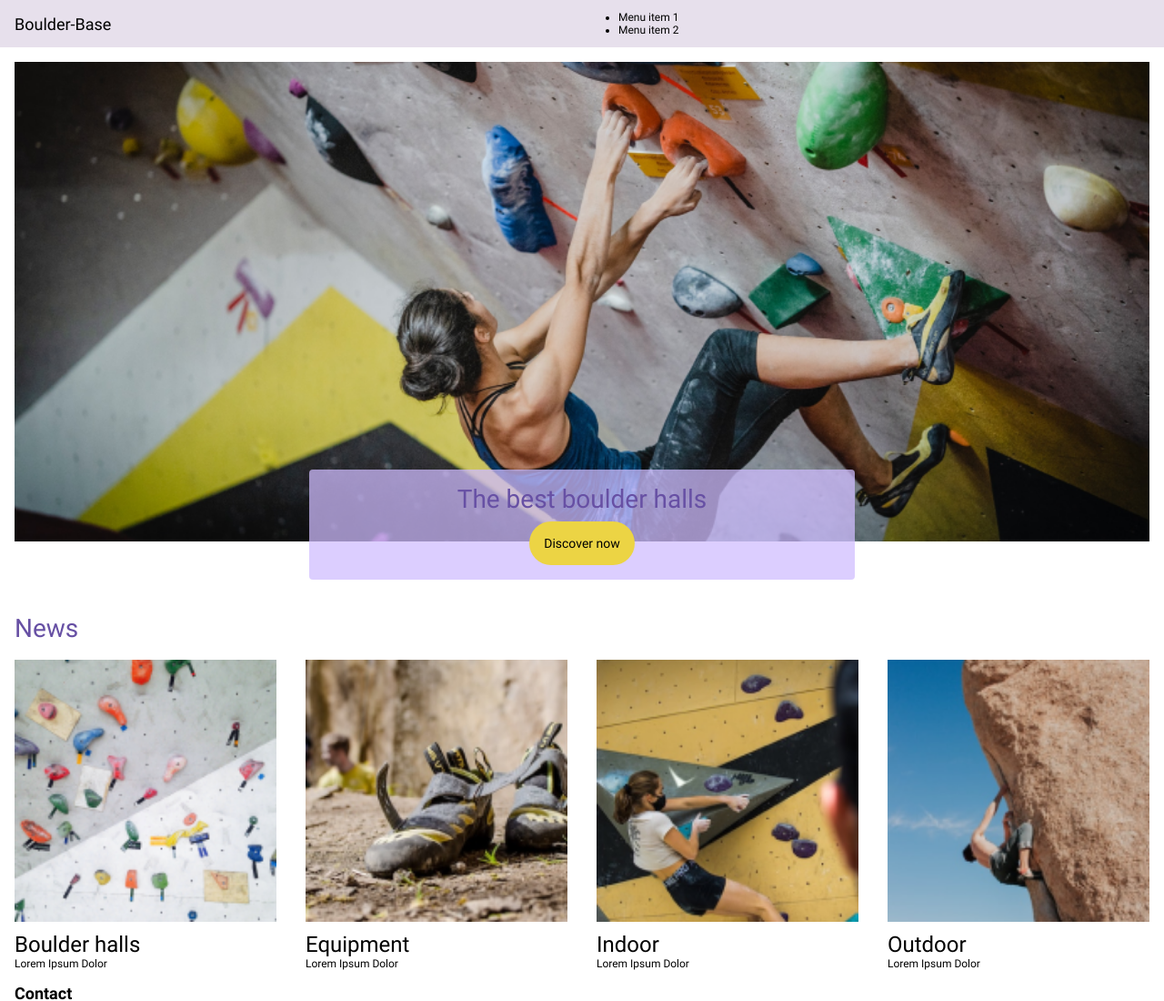
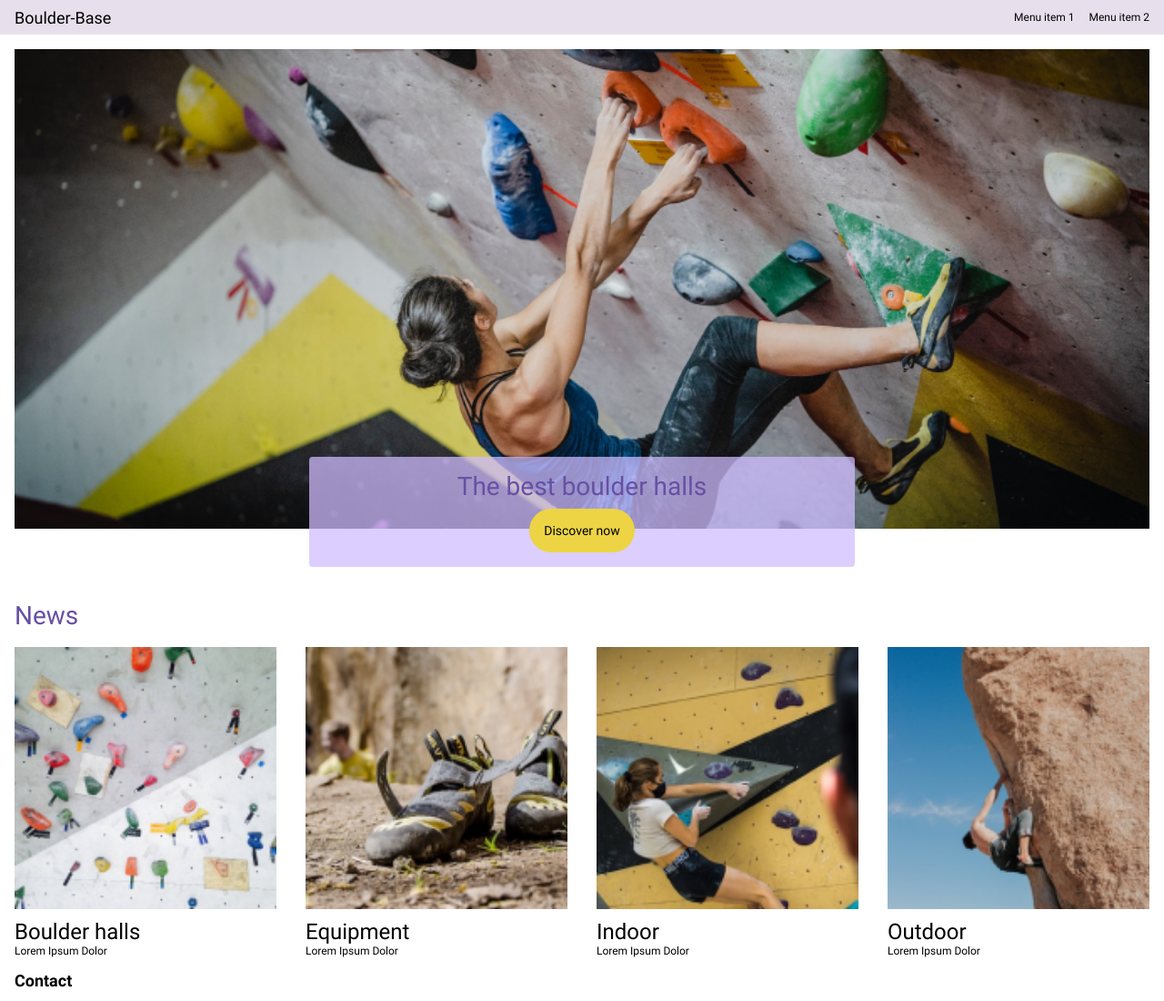
Before and after one commit to karstenlenz/a11y-fails, a plain HTML site: page index.html in a window 1280 px wide. Shown: the top 1100 px of the page at 91% size. Drawn offline with Linux system fonts and the light colour scheme.

Commit message:
Fix styles after changing nav to div

```diff
--- a/styles.css
+++ b/styles.css
@@ -90,16 +90,16 @@ a:visited {
     border: none;
 }
 
-nav {
+.navigation {
     display: none;
 }
 
-nav ul {
+.navigation ul {
     display: flex;
     flex-direction: column;
 }
 
-nav li,
+.navigation li,
 a {
     list-style: none;
     color: black;
@@ -276,18 +276,18 @@ textarea {
         padding: 16px;
     }
 
-    nav {
+    .navigation {
         display: block;
     }
 
-    nav ul {
+    .navigation ul {
         display: flex;
         flex-direction: row;
         gap: 16px;
         justify-content: end;
     }
 
-    nav li,
+    .navigation li,
     a {
         list-style: none;
         color: black;
```
